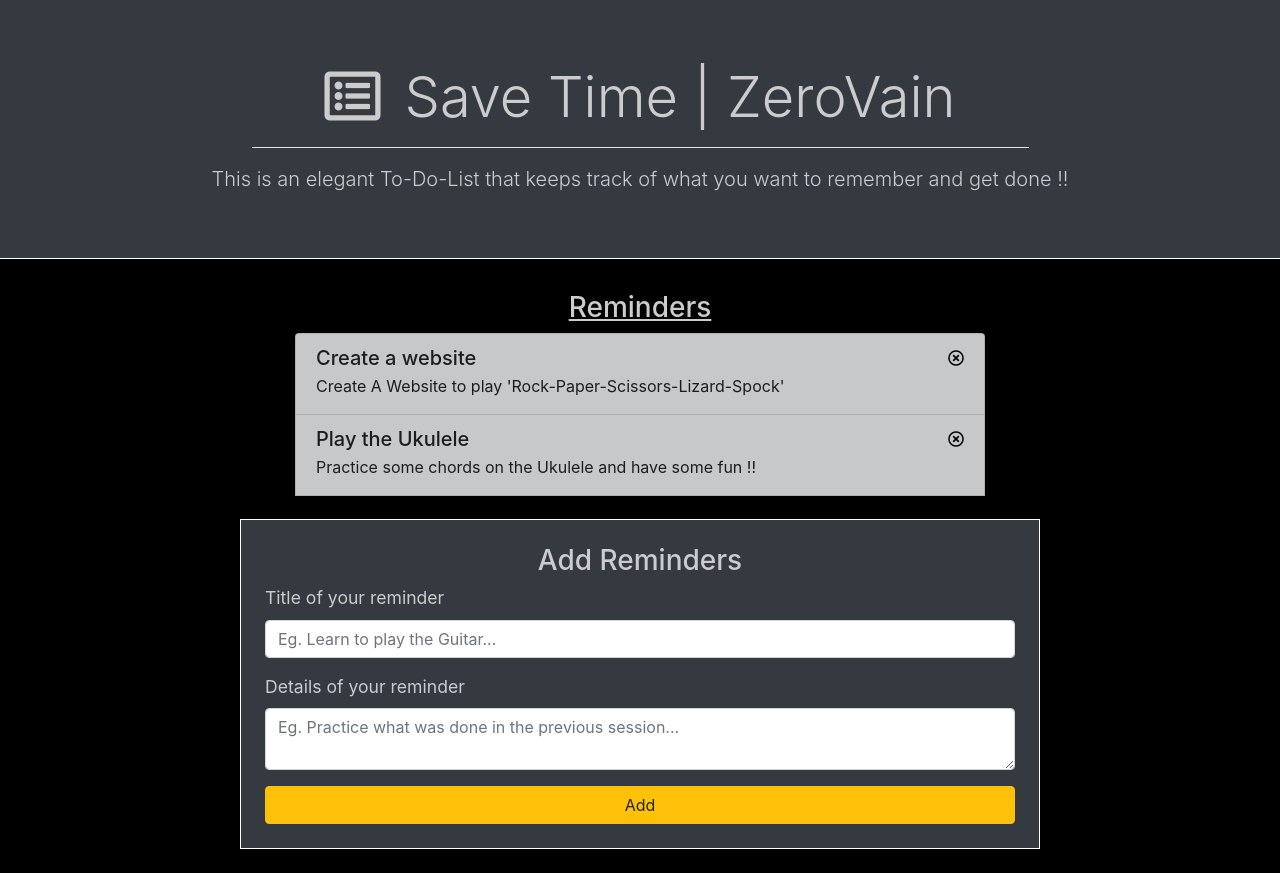
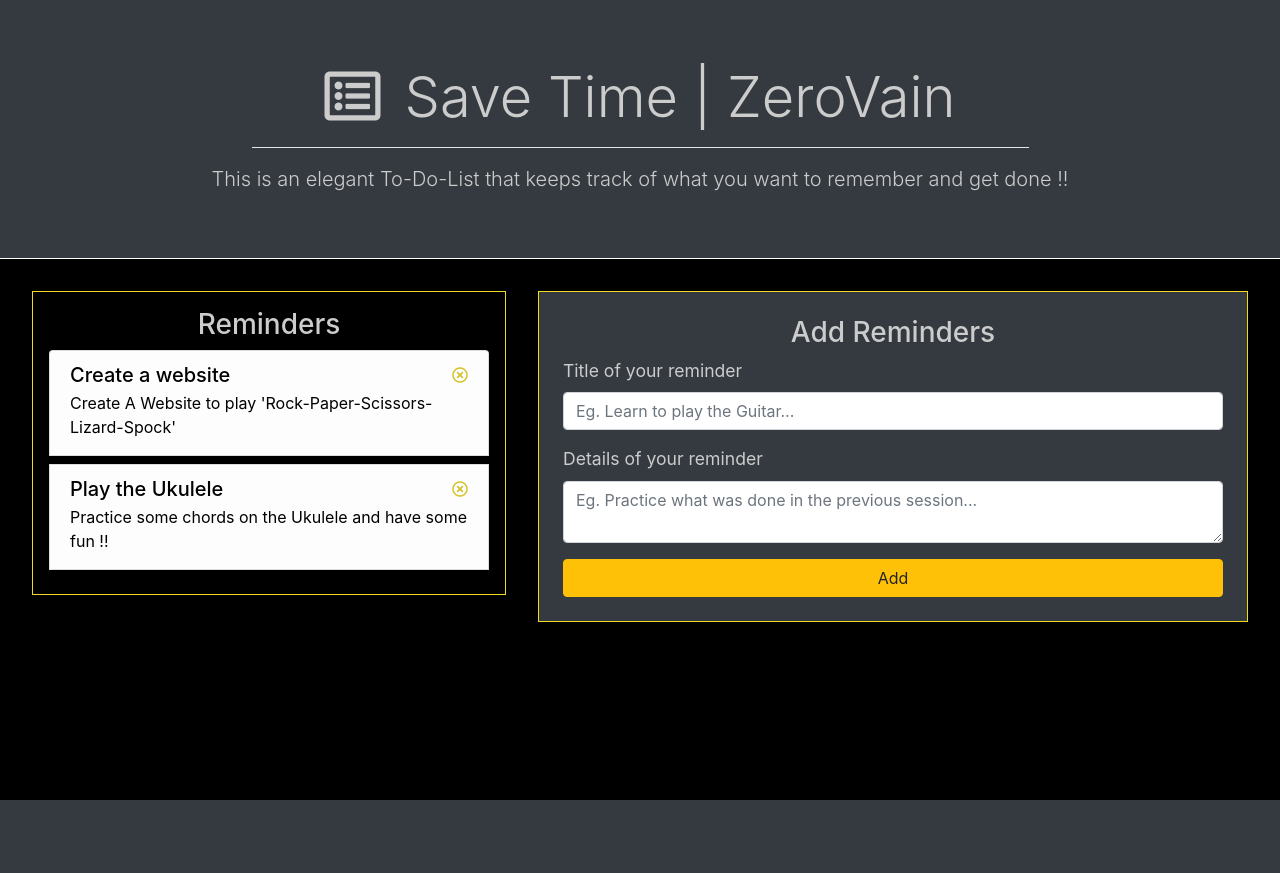
Before and after one commit to AniketShahane/DjangoToDoList, a Django app: page / in a window 1280 px wide. After the commit the page ends 800 px from the top, so only its background shows below. Run offline with Django 3.2, Linux system fonts and the light colour scheme; data comes from the database, SQL or seed files in the repository; both versions use the stored data as it was after the commit; some libraries are stand-ins or nearby versions.

Commit message:
Split add window and view window horizontally

```diff
--- a/templates/lists/home.html
+++ b/templates/lists/home.html
@@ -20,6 +20,26 @@
     .upsize{
       font-size: 1.1rem;
     }
+
+    .flex-container{
+      display:flex;
+      flex-wrap: wrap;
+      align-items: stretch;
+      height: 100%;
+    }
+
+    .flex-container .left{
+      flex:2;
+      margin:0 2rem;
+      height: 100%;
+    }
+
+    .flex-container .right{
+      flex:3;
+      margin-right: 2rem;
+      height: 100%;
+    }
+
   </style>
 
 </head>
@@ -33,16 +53,18 @@
     </div>
   </div>
 
-  <div class="container" style="width:45rem">
-    <h3 class="dark text-center" style="text-decoration:underline;">Reminders</h3>
+  <div class="flex-container">
+    <div class="container left" style="width:45rem; border: 1px solid #efdb23; padding: 1rem;">
+      <h3 class="dark text-center">Reminders</h3>
+      {% if lists %}
       <ul class="list-group">
         {% for list in lists %}
-      <li class="list-group-item list-group-item-dark">
+        <li class="list-group-item list-group-item-light mb-2">
           <div class="d-flex w-100 justify-content-between">
-          <h5 class="mb-1">{{list.head}}</h5>
-          <a href="javascript:{document.getElementById('delete').submit()}" style="color:black"><i class="far fa-times-circle" style="margin-left:auto;"></i></a>
+            <h5 class="mb-1" style="color: #000">{{list.head}}</h5>
+            <a href="javascript:{document.getElementById('delete').submit()}" style="color:#d3c428"><i class="far fa-times-circle" style="margin-left:auto;"></i></a>
           </div>
-        <p class="mb-1">{{list.body}}</p>
+          <p class="mb-1" style="color: #000">{{list.body}}</p>
         </li>
         <form action="{% url 'delete' list.id %}" method="POST" id="delete">
           {% csrf_token %}
@@ -50,9 +72,12 @@
         </form>
         {% endfor %}
       </ul>
+      {% else %}
+      <h2 class="dark text-center">No Reminders Added to Your ToDoList!!</h2>
+      {% endif %}
     </div>
 
-  <div class="container mt-4 bg-dark p-4 mb-4" style="width:50rem; border:1px solid white">
+    <div class="container bg-dark p-4 right" style="width:50rem; border:1px solid #efdb23">
       <h3 class="dark text-center">Add Reminders</h3>
       <form action="{% url 'add' %}" method="POST">
         {% csrf_token %}
@@ -68,6 +93,8 @@
         <button type="submit" name="add" class="btn btn-warning btn-block">Add</button>
       </form>
     </div>
+  </div>
+
 
 
   </form>
```
Also changed, not shown: db.sqlite3. Lines whose indentation alone changed are shown as unchanged.
